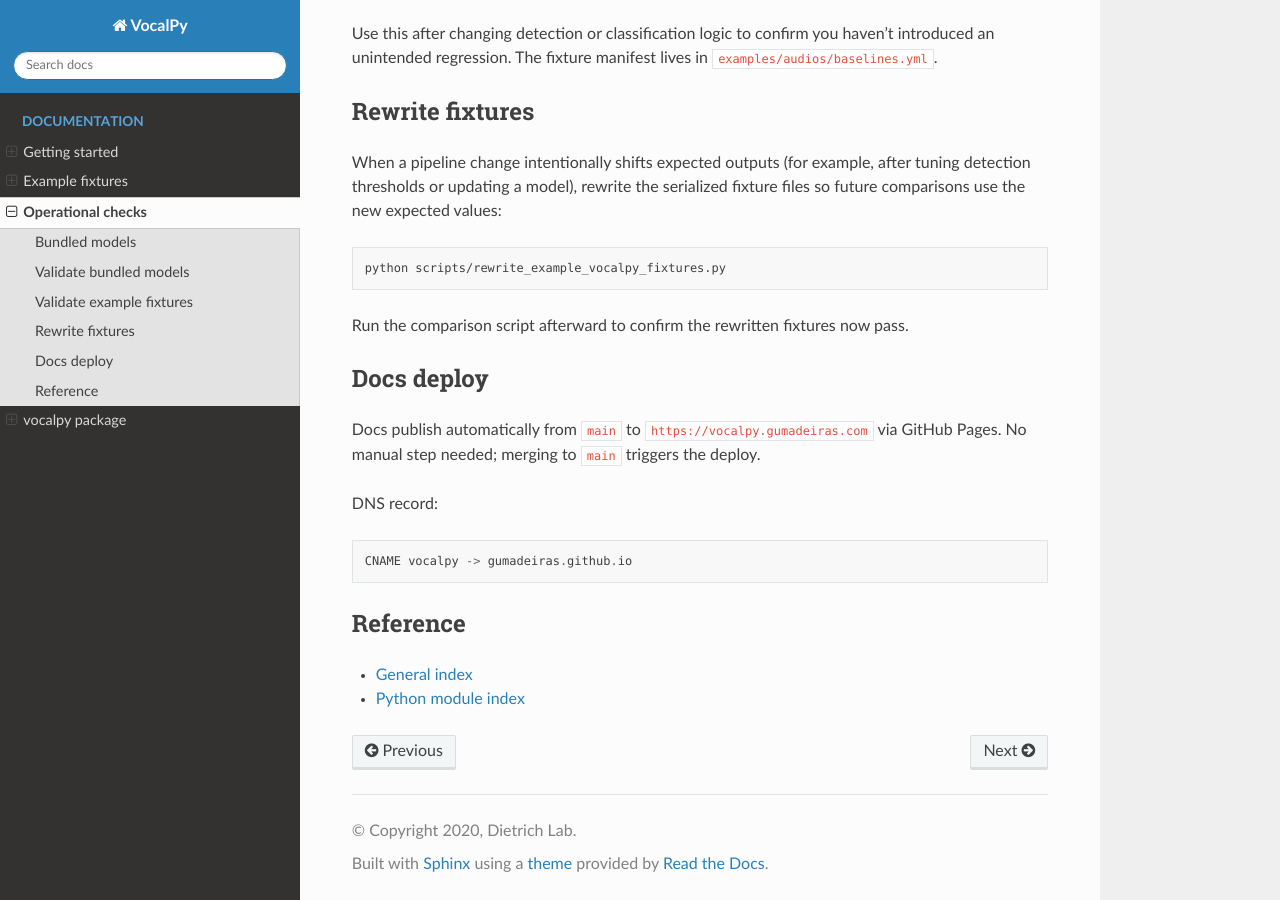
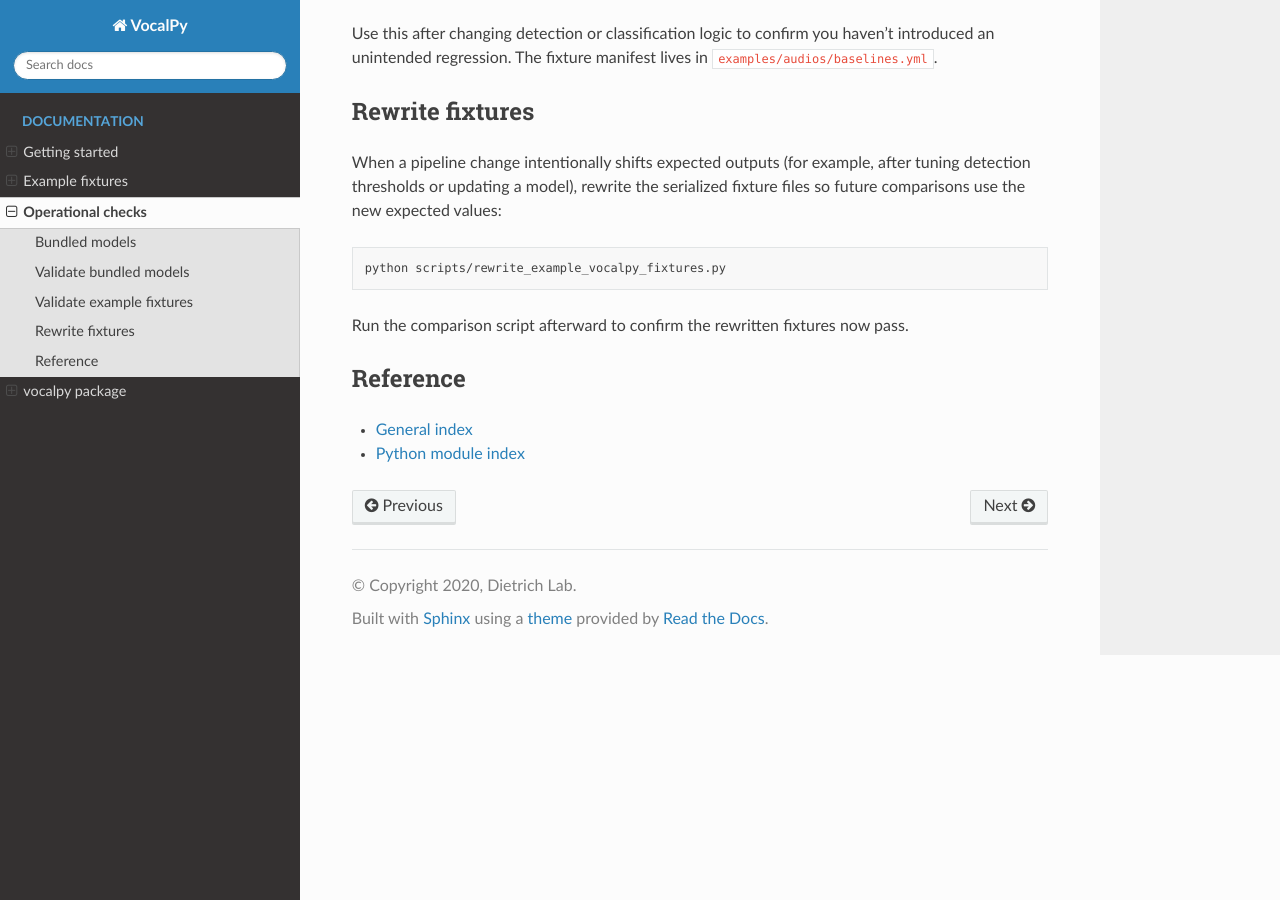
Before and after one commit to gumadeiras/vocalpy, a Sphinx documentation site: the page built from docs/operations.md, in a window 1280 px wide and 900 px high, scrolled down 1578 px. Built offline with Sphinx 7.4.7 and the Read the Docs theme 3.1.0, drawn with Linux system fonts in a browser that asks for light colours.

Commit message:
Remove docs deploy note and fix autodoc imports
Drop the internal Pages deploy/DNS note from the published operations
docs so the hosted site stays user-facing. At the same time, postpone
annotation evaluation in the bundled SqueakOut loader so Sphinx can
import the pipeline modules without runtime type errors.

````diff
--- a/docs/operations.md
+++ b/docs/operations.md
@@ -68,16 +68,6 @@ python scripts/rewrite_example_vocalpy_fixtures.py
 
 Run the comparison script afterward to confirm the rewritten fixtures now pass.
 
-## Docs deploy
-
-Docs publish automatically from `main` to `https://vocalpy.gumadeiras.com` via GitHub Pages. No manual step needed; merging to `main` triggers the deploy.
-
-DNS record:
-
-```
-CNAME vocalpy -> gumadeiras.github.io
-```
-
 ## Reference
 
 - <a href="genindex.html">General index</a>
````
Also changed, not shown: 1 other file.
